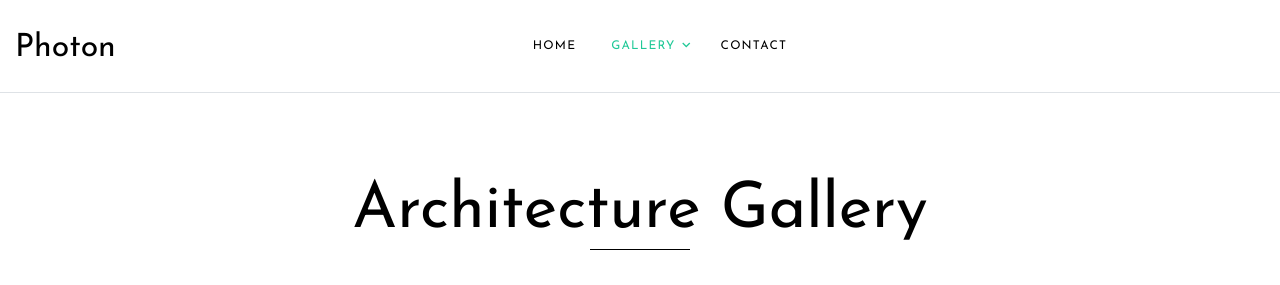
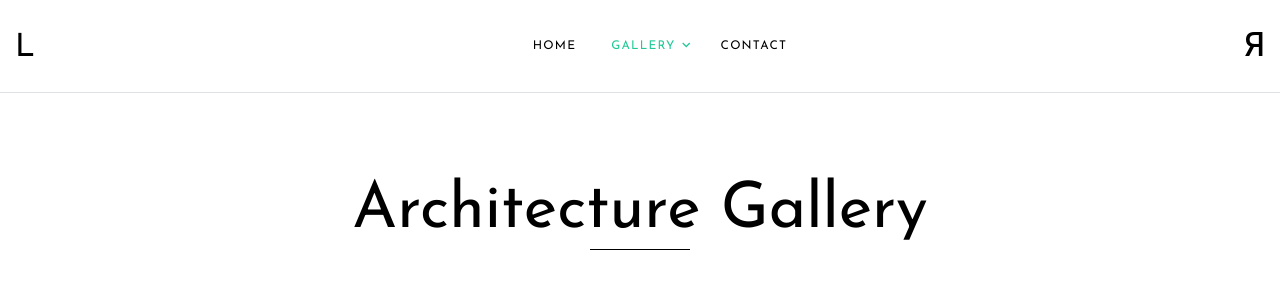
Before and after one commit to MissIrvall/lirvallr, a plain HTML site: page 4architecture.html in a window 1280 px wide. Shown: the top 285 px of the page. Drawn offline with Linux system fonts and the light colour scheme; files whose address does not match are found by name.

Commit message:
Update 4architecture.html

```diff
--- a/4architecture.html
+++ b/4architecture.html
@@ -1,7 +1,7 @@
 <!DOCTYPE html>
 <html lang="en">
   <head>
-    <title>Photon &mdash; Colorlib Website Template</title>
+    <title>L. Irvall .Я</title>
     <meta charset="utf-8">
     <meta name="viewport" content="width=device-width, initial-scale=1, shrink-to-fit=no">
 
@@ -49,7 +49,7 @@
         <div class="row align-items-center">
 
           <div class="col-6 col-xl-2" data-aos="fade-down">
-            <h1 class="mb-0"><a href="index.html" class="text-black h2 mb-0">Photon</a></h1>
+            <h1 class="mb-0"><a href="index.html" class="text-black h2 mb-0">L</a></h1>
           </div>
           <div class="col-10 col-md-8 d-none d-xl-block" data-aos="fade-down">
             <nav class="site-navigation position-relative text-right text-lg-center" role="navigation">
@@ -72,6 +72,10 @@
               </ul>
             </nav>
           </div>
+
+          <div class="col-6 col-xl-2 text-right" data-aos="fade-down">
+            <div class="d-none d-xl-inline-block">
+              <h1 class="mb-0"><a href="index.html" class="text-black h2 mb-0">Я</h1>
 
             <div class="d-inline-block d-xl-none ml-md-0 mr-auto py-3" style="position: relative; top: 3px;"><a href="#" class="site-menu-toggle js-menu-toggle text-black"><span class="icon-menu h3"></span></a></div>
 
```
